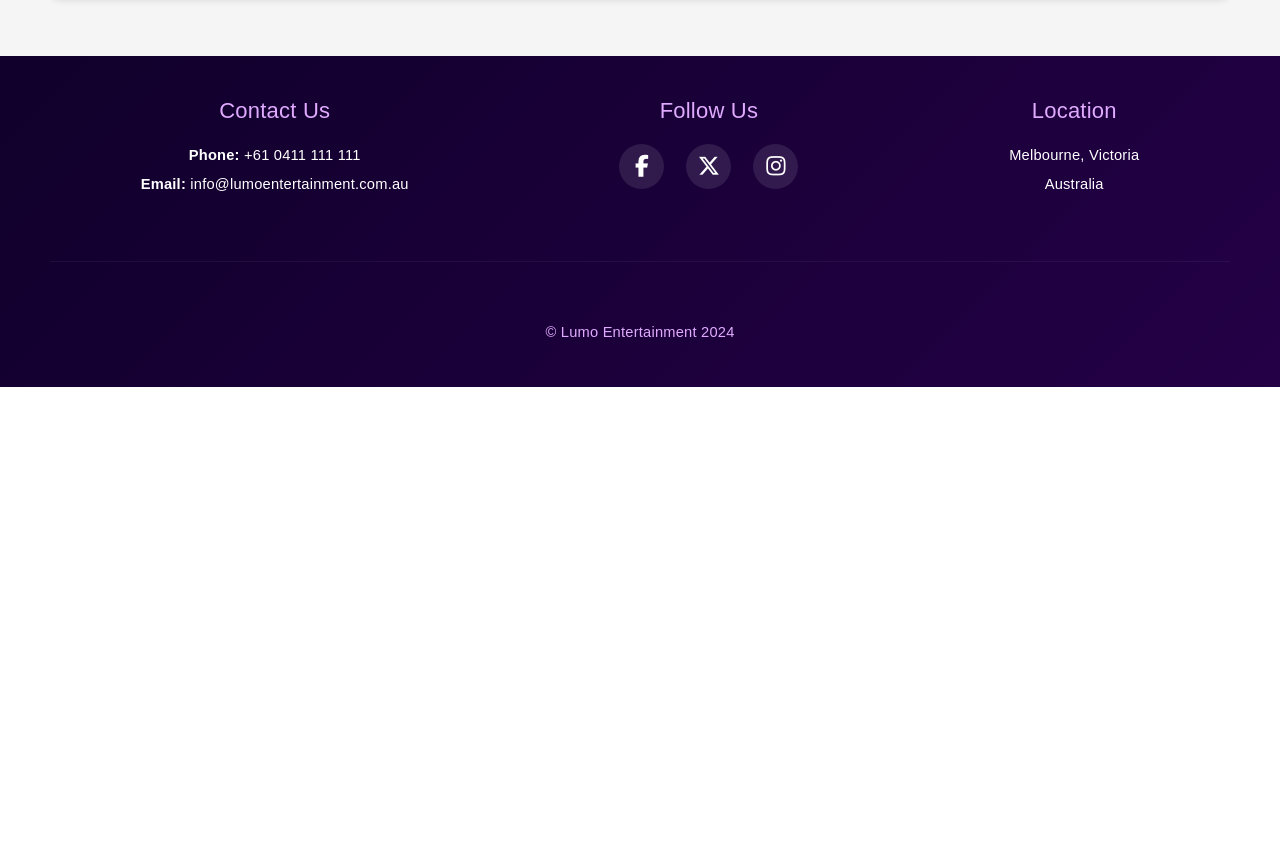
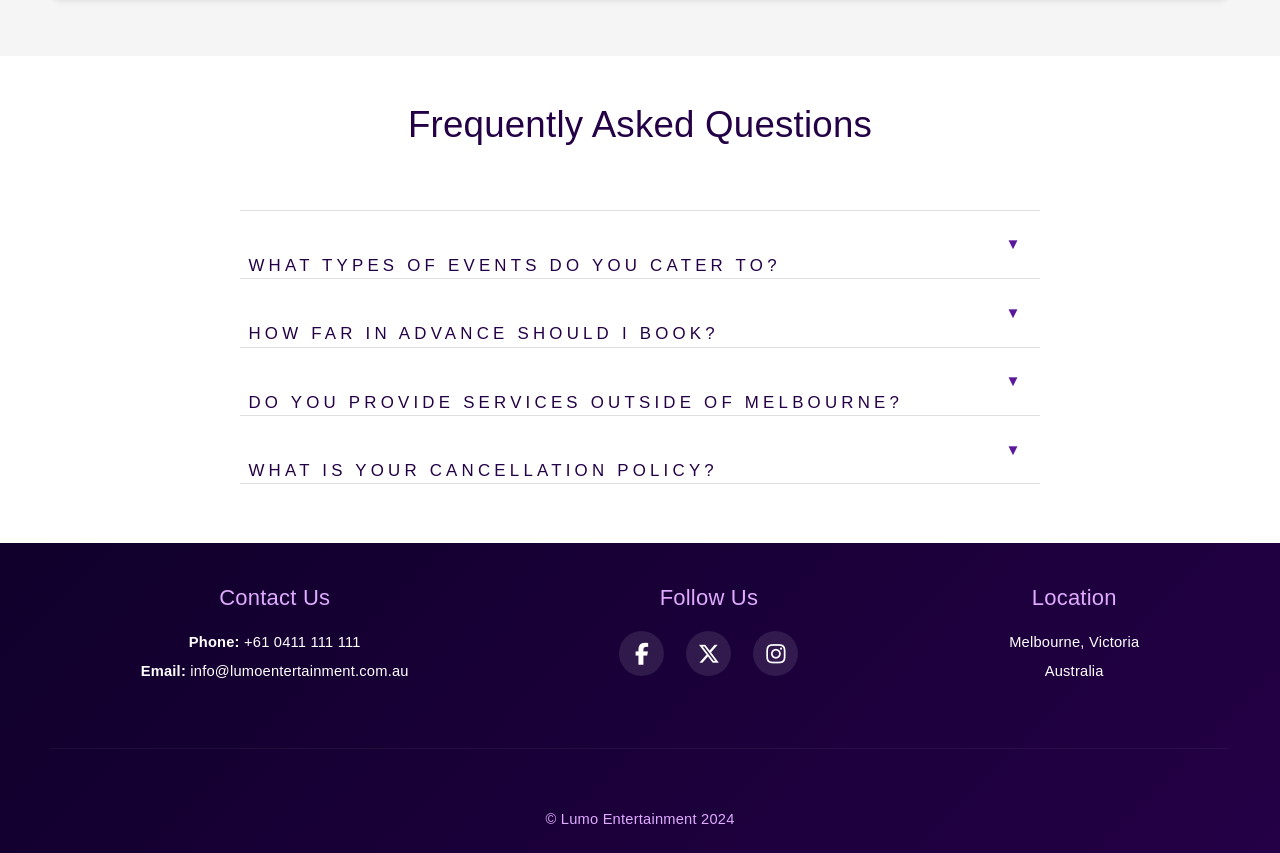
Before and after one commit to NishBP/A3LumoEntertainment, a plain HTML site: page index.html in a window 1280 px wide. Shown: the part 3995-4848 px from the top of the page. Before the commit the page ends 4382 px from the top, so only its background shows below. Drawn offline with nearby package versions, Linux system fonts and the light colour scheme; a web font is replaced by a local one.

Commit message:
Added FAQ section with styling and JavaScript functionality

```diff
--- a/assets/css/lumo-custom.css
+++ b/assets/css/lumo-custom.css
@@ -470,6 +470,83 @@ body, p, li, label, input, textarea, select {
     margin-bottom: 1.5em;
 }
 
+/* FAQs Section */
+#faqs {
+    padding: 4em 0;
+}
+
+#faqs .section-title {
+    margin-bottom: 2em;
+}
+
+.faqs-container {
+    max-width: 800px;
+    margin: 0 auto;
+}
+
+.faq-item {
+    border-bottom: 1px solid #e0e0e0;
+}
+.faq-item:first-child {
+    border-top: 1px solid #e0e0e0;
+}
+
+.faq-question {
+    background-color: transparent;
+    color: var(--russian-violet-2);
+    cursor: pointer;
+    padding: 1.25em 2.5em 1.25em 0.5em;
+    width: 100%;
+    border: none;
+    text-align: left;
+    outline: none;
+    font-size: 1.15em;
+    font-family: "Funnel Display", sans-serif;
+    font-weight: 500;
+    transition: background-color 0.2s ease;
+    position: relative;
+}
+
+.faq-question:hover {
+    background-color: #f0e8ff;
+}
+
+/* Arrow indicator for the question button */
+.faq-question::after {
+    content: '\25BC'; /* Current problematic line */
+    font-size: 0.9em;
+    color: var(--tekhelet);
+    position: absolute;
+    right: 1em;
+    top: 50%;
+    transform: translateY(-50%);
+    transition: transform 0.3s ease-out;
+}
+
+/* When .faq-question has .active class (toggled by JS) */
+.faq-question.active::after {
+    transform: translateY(-50%) rotate(180deg); /* Up arrow */
+}
+/* Optional: Style the active question button differently if desired */
+/* .faq-question.active {
+    background-color: #e5d9f2;
+} */
+
+.faq-answer {
+    padding: 0 1em; /* Horizontal padding for the answer container */
+    display: none;  /* Initially hidden - main change here */
+    overflow: hidden; /* Good practice, though less critical with display:none */
+    background-color: var(--white); /* Or a slightly different background if you prefer */
+}
+
+.faq-answer p {
+    padding: 1.25em 0.5em; /* Vertical and some horizontal padding for the text content */
+    margin: 0;
+    color: #4a4a4a;
+    font-size: 1.05em;
+    line-height: 1.7;
+}
+
 /* Footer Override */
 #footer {
     background: linear-gradient(135deg, var(--russian-violet) 0%, var(--russian-violet-2) 100%) !important;
--- /dev/null
+++ b/assets/js/faq.js
@@ -0,0 +1,24 @@
+// assets/js/faq.js
+document.addEventListener('DOMContentLoaded', function() {
+    const faqQuestions = document.getElementsByClassName("faq-question"); // Using your existing class name
+
+    for (let i = 0; i < faqQuestions.length; i++) {
+        faqQuestions[i].addEventListener("click", function() {
+            // Toggle active class for styling the button (e.g., arrow rotation)
+            this.classList.toggle("active");
+
+            // Get the next element, which is the .faq-answer div
+            const answer = this.nextElementSibling;
+
+            if (answer.style.display === "block") {
+                answer.style.display = "none";
+                this.setAttribute('aria-expanded', 'false');
+                answer.setAttribute('aria-hidden', 'true');
+            } else {
+                answer.style.display = "block";
+                this.setAttribute('aria-expanded', 'true');
+                answer.setAttribute('aria-hidden', 'false');
+            }
+        });
+    }
+});
--- a/index.html
+++ b/index.html
@@ -197,6 +197,39 @@
             </div>
         </section>
 
+        <!-- FAQs Section -->
+        <section id="faqs" class="wrapper style2">
+            <div class="container">
+                <h2 class="section-title">Frequently Asked Questions</h2>
+                <div class="faqs-container">
+                    <div class="faq-item">
+                        <button class="faq-question" aria-expanded="false">What types of events do you cater to?</button>
+                        <div class="faq-answer" aria-hidden="true">
+                            <p>We cater to a wide range of events including birthday parties, corporate functions, weddings, live music gigs, magic shows, comedy nights, kids' parties, DJ services, and cultural events.</p>
+                        </div>
+                    </div>
+                    <div class="faq-item">
+                        <button class="faq-question" aria-expanded="false">How far in advance should I book?</button>
+                        <div class="faq-answer" aria-hidden="true">
+                            <p>We recommend booking as early as possible, especially for popular dates. For larger events, 2-3 months in advance is ideal, but we'll always try to accommodate last-minute requests if we have availability.</p>
+                        </div>
+                    </div>
+                    <div class="faq-item">
+                        <button class="faq-question" aria-expanded="false">Do you provide services outside of Melbourne?</button>
+                        <div class="faq-answer" aria-hidden="true">
+                            <p>Our primary service area is Melbourne. We may accommodate events outside this region depending on the location and event scale, though travel fees might apply. Please contact us to discuss.</p>
+                        </div>
+                    </div>
+                    <div class="faq-item">
+                        <button class="faq-question" aria-expanded="false">What is your cancellation policy?</button>
+                        <div class="faq-answer" aria-hidden="true">
+                            <p>Cancellation terms are outlined in your booking agreement. Generally, deposits are non-refundable if cancellation occurs close to the event date. We advise reviewing your contract or contacting us for specifics.</p>
+                        </div>
+                    </div>
+                </div>
+            </div>
+        </section>
+
         <!-- Footer Section -->
         <section id="footer" class="wrapper">
             <div class="container">
@@ -321,5 +354,6 @@
     <script src="assets/js/util.js"></script>
     <script src="assets/js/main.js"></script>
     <script src="assets/js/booking-modal.js"></script>
+    <script src="assets/js/faq.js"></script>
 </body>
 </html>
```
Also changed, not shown: 3 other files.
